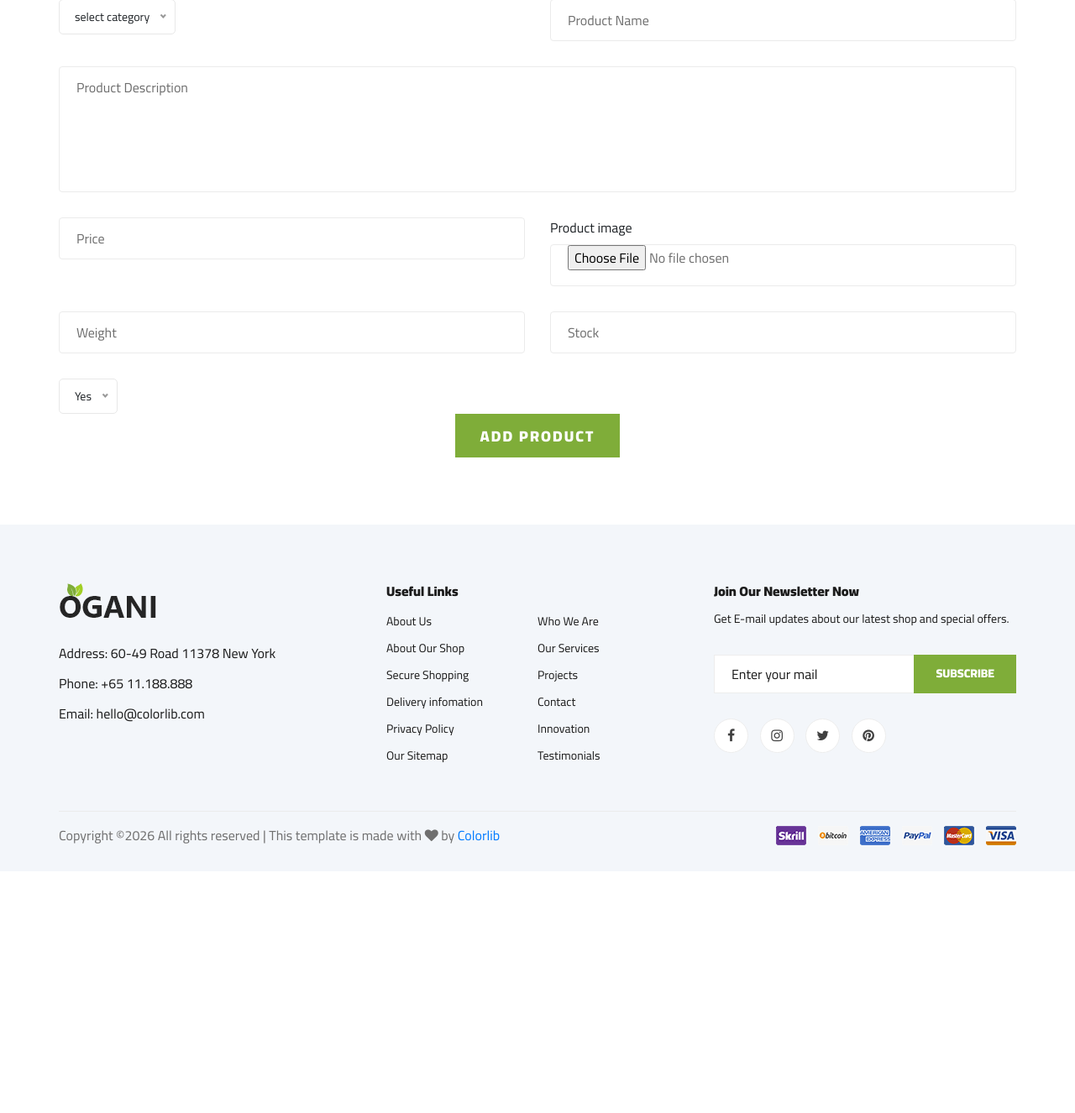
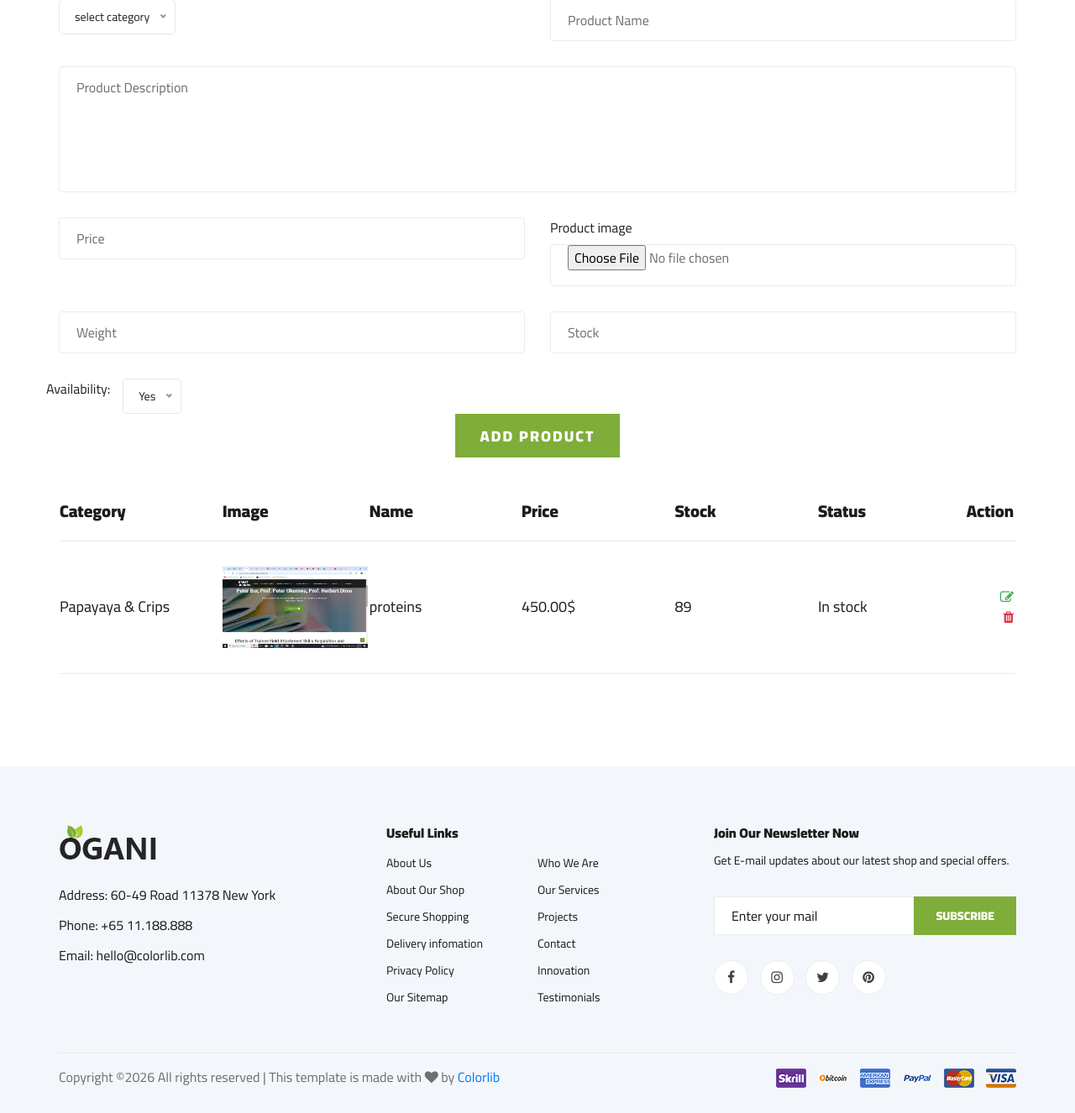
Before and after one commit to mbuguam443/djangoecommerce, a Django app: page /postproduct in a window 1280 px wide. Shown: the part 382-1708 px from the top of the page at 84% size. Before the commit the page ends 1389 px from the top, so only its background shows below. Run offline with Django 5.2, Linux system fonts and the light colour scheme; data comes from the database, SQL or seed files in the repository; both versions use the stored data as it was after the commit; some libraries are stand-ins or nearby versions.

Commit message:
add requirement.txt

```diff
--- a/appwork/settings.py
+++ b/appwork/settings.py
@@ -118,3 +118,8 @@ USE_TZ = True
 
 STATIC_URL = 'static/'
 STATICFILES_DIRS=[os.path.join(BASE_DIR,'static')]
+
+
+
+MEDIA_URL = '/media/'
+MEDIA_ROOT = BASE_DIR / 'media'
--- a/appwork/urls.py
+++ b/appwork/urls.py
@@ -16,8 +16,14 @@ Including another URLconf
 """
 from django.contrib import admin
 from django.urls import path,include
+from django.conf import settings
+from django.conf.urls.static import static
 
 urlpatterns = [
     path('admin/', admin.site.urls),
     path('',include('demoapp.urls'))
 ]
+
+
+if settings.DEBUG:
+    urlpatterns += static(settings.MEDIA_URL, document_root=settings.MEDIA_ROOT)
--- a/demoapp/models.py
+++ b/demoapp/models.py
@@ -10,7 +10,7 @@ class Product(models.Model):
     name = models.CharField(max_length=200)
     description = models.TextField()
     price = models.DecimalField(max_digits=10, decimal_places=2)
-    image = models.ImageField(upload_to="static/img/product")
+    image = models.ImageField(upload_to="product/")
     weight = models.DecimalField(max_digits=5, decimal_places=2, help_text="Weight in kg")
     stock = models.PositiveIntegerField(default=0)
     available = models.BooleanField(default=True)
--- a/demoapp/urls.py
+++ b/demoapp/urls.py
@@ -18,5 +18,6 @@ urlpatterns=[
     path('updateCategory/<int:i>',views.updateCategory,name="updateCategory"),
     path('searchCategory',views.searchCategory,name="searchCategory"),
     #posting product
-    path('submitProduct',views.submitProduct,name="submitProduct")
+    path('submitProduct',views.submitProduct,name="submitProduct"),
+    path('deleteProduct/<int:i>',views.deleteProduct,name="deleteProduct"),
 ]
--- a/demoapp/views.py
+++ b/demoapp/views.py
@@ -1,5 +1,7 @@
-from django.shortcuts import render
+from django.shortcuts import render,redirect
 from django.http import HttpResponse,JsonResponse
+
+
 
 from demoapp.models import Category, Product
 
@@ -53,7 +55,8 @@ def contact(request):
     return render(request,'contact.html',context=mydict)
 def postproduct(request):
     mydict={
-         "allCategory":Category.objects.all()
+         "allCategory":Category.objects.all(),
+         "allProduct":Product.objects.all()
     }
     return render(request,'postproduct.html',context=mydict)
 def addCategory(request):
@@ -147,4 +150,20 @@ def submitProduct(request):
         obj.available=request.POST["available"]
         obj.image=request.FILES["image"]
         obj.save()
-    return HttpResponse("Saved image")
+    mydict={
+         "success":True,
+         "successmessage":"Added succefully",
+         "allCategory":Product.objects.all()
+    }
+    return  redirect('postproduct')
+
+def deleteProduct(request,i):
+    obj=Product.objects.get(id=i)
+    obj.image.delete(save=False)  # delete file
+    obj.delete()
+    mydict={
+         "success":True,
+         "successmessage":"Deleted succefully",
+         "allProduct":Product.objects.all()
+    }
+    return  redirect('postproduct')
--- /dev/null
+++ b/requirements.txt
@@ -0,0 +1,5 @@
+asgiref==3.11.1
+Django==6.0.2
+pillow==12.1.1
+sqlparse==0.5.5
+tzdata==2025.3
--- a/templates/addCategory.html
+++ b/templates/addCategory.html
@@ -58,7 +58,7 @@
                                 autocomplete="off" required>
                         </div>
                         <div class="col-md-6">
-                            <button type="submit" class="btn btn-primary">SEARCH</button>
+                            <button type="submit" class="btn btn-success">SEARCH</button>
                         </div>
                     </div>
 
@@ -85,8 +85,8 @@
                                     <h5>{{category.name}}</h5>
                                 </td>
                                 <td class="shoping__cart__item__close">
-                                    <a href="/editCategory/{{category.id}}"><button class="btn btn-primary">edit</button></a>
-                                    <a href="/deleteCategory/{{category.id}}"><button class="btn btn-danger">Delete</button></a>
+                                    <a href="/editCategory/{{category.id}}"><i class="fa fa-edit text-success"></i></a>
+                                    <a href="/deleteCategory/{{category.id}}"><i class="fa fa-trash text-danger"></i></a>
                                 </td>
                             </tr>
                             {% endfor %}
--- a/templates/postProduct.html
+++ b/templates/postProduct.html
@@ -1,4 +1,5 @@
 {% extends 'master.html' %}
+{% load static %}
 {% block content%}
 <!-- Contact Form Begin -->
 <div class="contact-form spad">
@@ -48,7 +49,9 @@
                 </div>
             </div>
             <div class="row">
+                <label for="">Availability:</label>
                 <div class="col-lg-6 col-md-6">
+
                     <select name="available" id="">
                         <option value="1">Yes</option>
                         <option value="0">No</option>
@@ -62,6 +65,66 @@
                 </div>
             </div>
         </form>
+        <div class="row mt-5">
+            <div class="col-lg-12">
+                <div class="shoping__cart__table">
+                    <table>
+                        <thead>
+                            <tr>
+                                <th class="shoping__product">Category</th>
+                                <th class="shoping__product">Image</th>
+                                <th class="shoping__product">Name</th>
+                                <th class="shoping__product">Price</th>
+                                <th class="shoping__product">Stock</th>
+                                <th class="shoping__product">Status</th>
+                                <th>Action</th>
+                                <th></th>
+                            </tr>
+                        </thead>
+                        <tbody>
+
+                            {% for product in allProduct %}
+                            <tr>
+                                <td class="shoping__cart__item">
+                                    <h5>{{product.category.name}}</h5>
+                                </td>
+                                <td class="shoping__cart__item">
+
+                                    {% load static %}
+                                    <img src="{{ product.image.url }}" alt="">
+
+
+
+                                </td>
+                                <td class="shoping__cart__item">
+                                    <h5>{{product.name}}</h5>
+                                </td>
+                                <td class="shoping__cart__item">
+                                    <h5>{{product.price}}$</h5>
+                                </td>
+                                <td class="shoping__cart__item">
+                                    <h5>{{product.stock}}</h5>
+                                </td>
+                                <td class="shoping__cart__item">
+                                    {% if product.available %}
+                                    <h5>In stock</h5>
+                                    {% else%}
+                                    <h5>Out of Stock</h5>
+                                    {%endif%}
+                                </td>
+                                <td class="shoping__cart__item__close">
+                                    <a href="/editCategory/{{product.id}}"><i
+                                            class="fa fa-edit text-success"></i></a><br>
+                                    <a href="/deleteProduct/{{product.id}}"><i class="fa fa-trash text-danger"></i></a>
+                                </td>
+                            </tr>
+                            {% endfor %}
+
+                        </tbody>
+                    </table>
+                </div>
+            </div>
+        </div>
     </div>
 </div>
 <!-- Contact Form End -->
```
Also changed, not shown: db.sqlite3, media/product/Screenshot_8.png (added), static/img/product/Screenshot_89.png (added).
